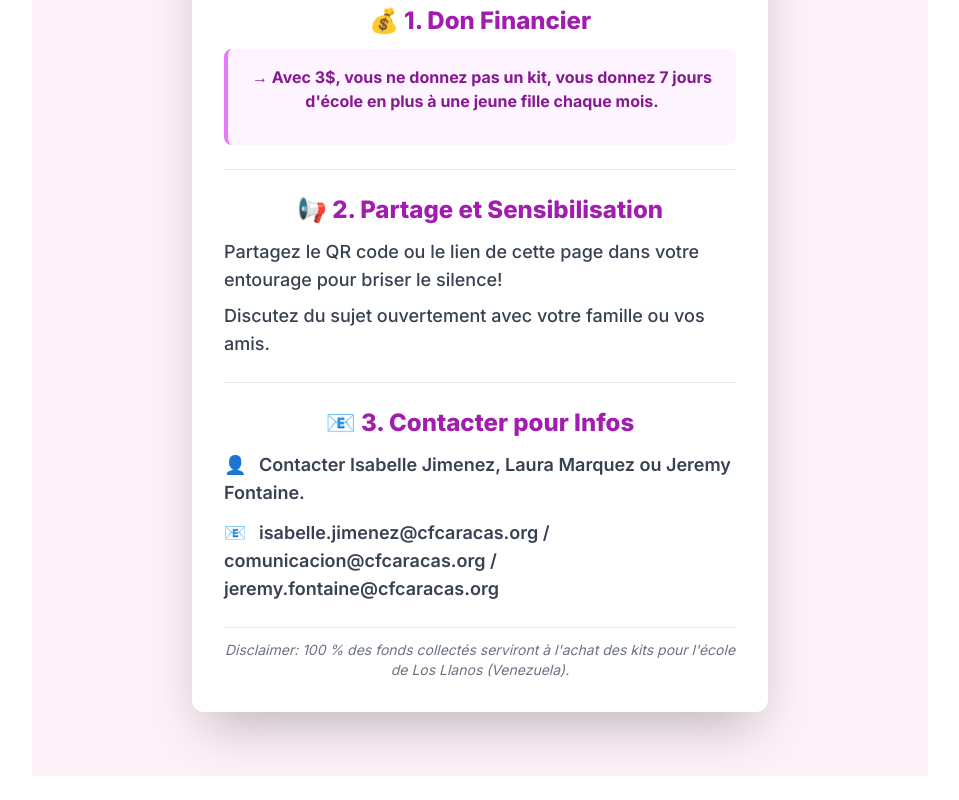
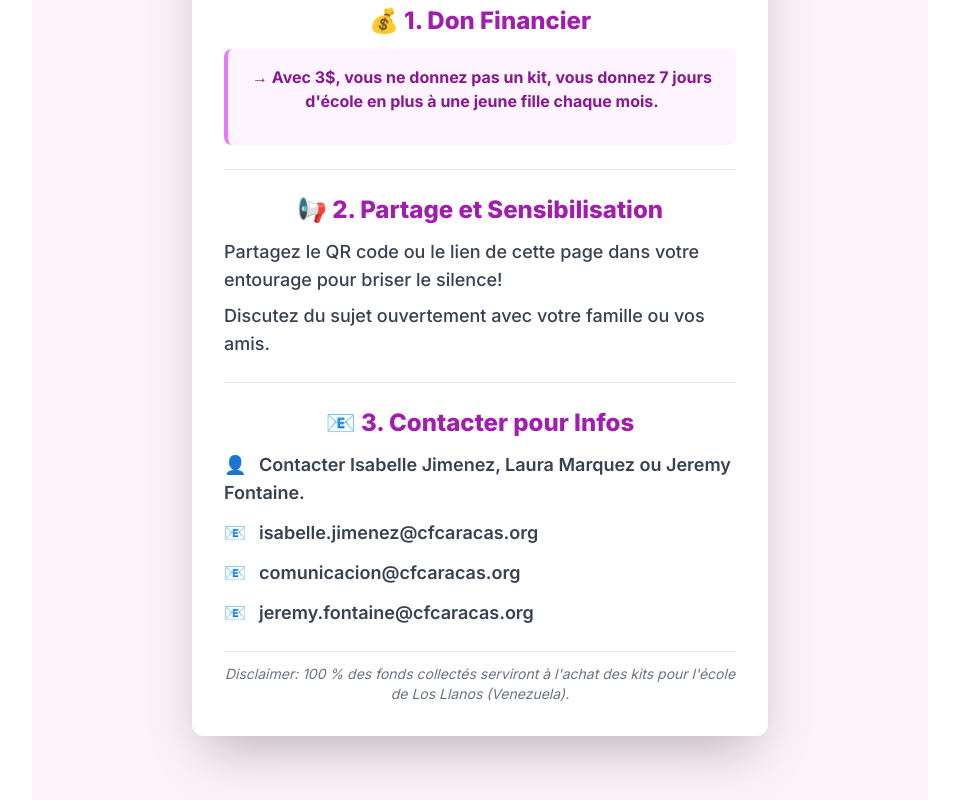
Before and after one commit to luisardo00/projet-emc, a plain HTML site: page index.html in a window 1280 px wide. Shown: the part 4109-4909 px from the top of the page, without its empty margins (160-1119 px from the left). Before the commit the page ends 4885 px from the top, so only its background shows below. Drawn offline with nearby package versions, Linux system fonts and the light colour scheme.

Commit message:
Update index.html

```diff
--- a/index.html
+++ b/index.html
@@ -276,8 +276,17 @@
                         <p class="text-lg font-semibold text-gray-700">
                             <span class="text-fuchsia-600 mr-2">👤</span> Contacter Isabelle Jimenez, Laura Marquez ou Jeremy Fontaine.
                         </p>
+
                         <p class="text-lg font-semibold text-gray-700">
-                            <span class="text-fuchsia-600 mr-2">📧</span> isabelle.jimenez@cfcaracas.org / comunicacion@cfcaracas.org / jeremy.fontaine@cfcaracas.org
+                            <span class="text-fuchsia-600 mr-2">📧</span> isabelle.jimenez@cfcaracas.org
+                        </p>
+
+			<p class="text-lg font-semibold text-gray-700">
+                            <span class="text-fuchsia-600 mr-2">📧</span> comunicacion@cfcaracas.org
+                        </p>
+
+			<p class="text-lg font-semibold text-gray-700">
+                            <span class="text-fuchsia-600 mr-2">📧</span> jeremy.fontaine@cfcaracas.org
                         </p>
                     </div>
                 </div>
```
